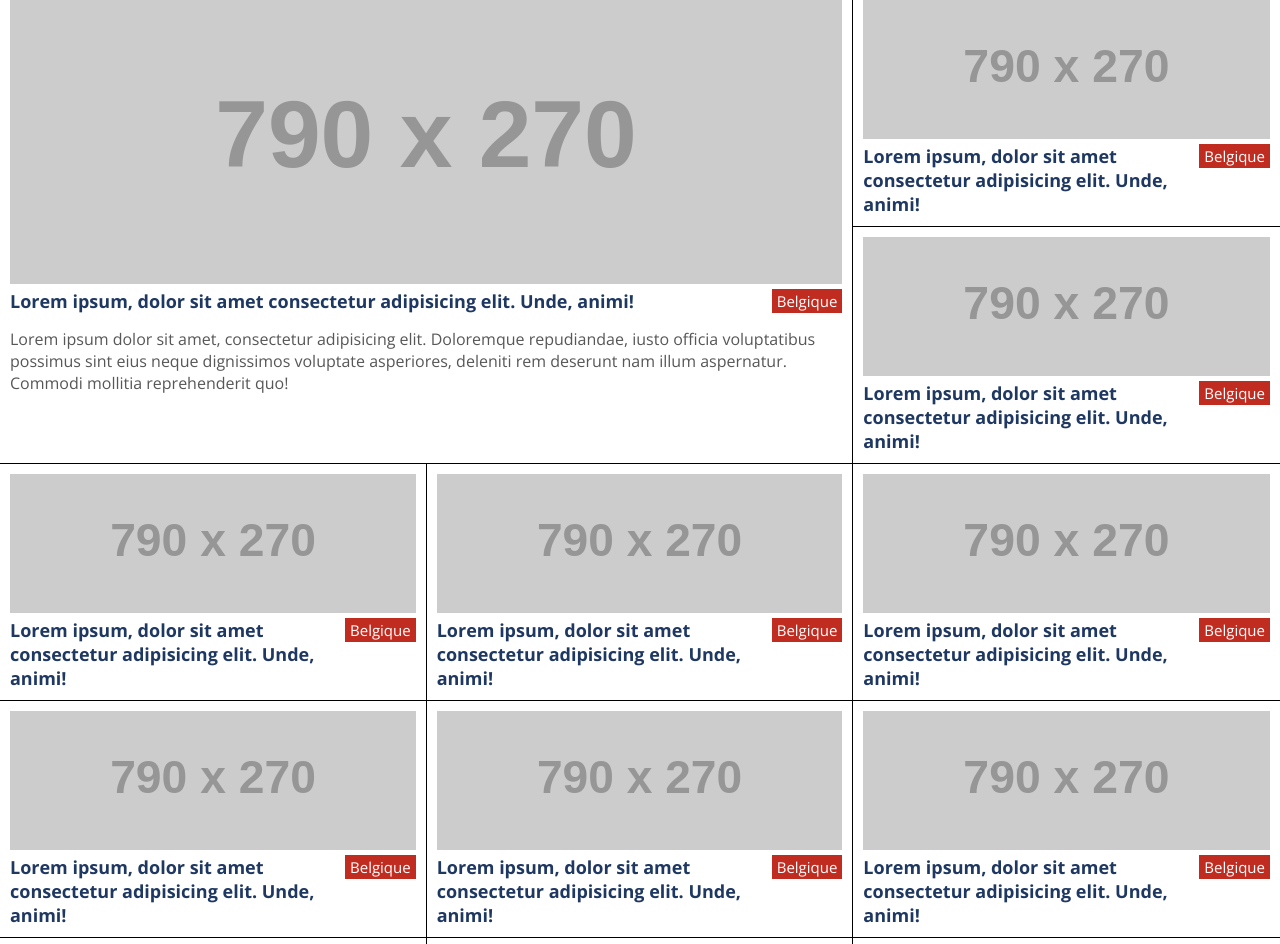
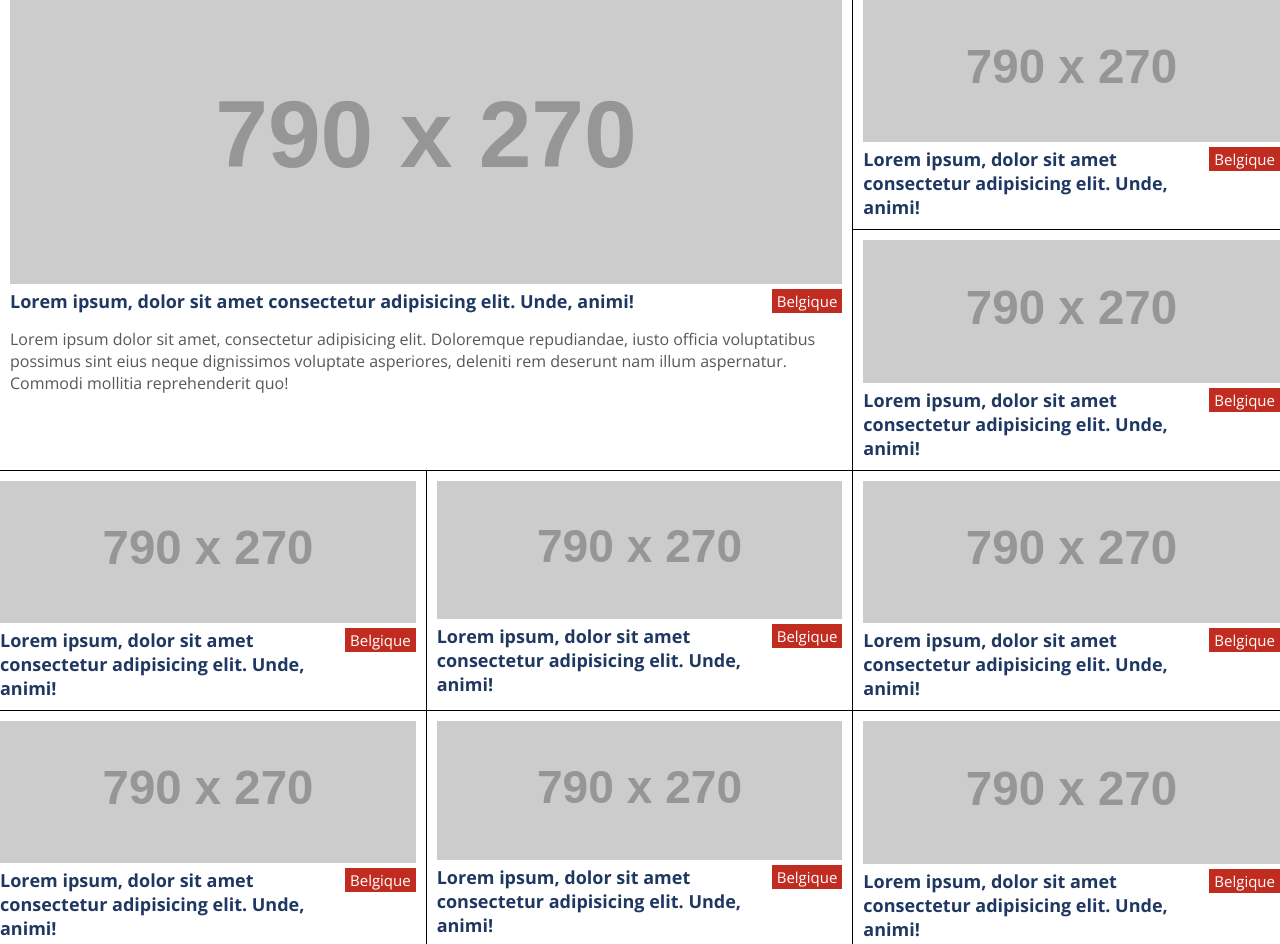
Before and after one commit to HugoWeb23/gestion_news_front, a plain HTML site: page index.html in a window 1280 px wide. Shown: the top 944 px of the page. Drawn offline with nearby package versions, Linux system fonts and the light colour scheme; placeholder pictures from the web are drawn by us.

Commit message:
Correction padding

```diff
--- a/styles/app.css
+++ b/styles/app.css
@@ -34,14 +34,17 @@
 
 .article-preview:nth-child(3n+4) {
     border-left: none;
+    padding-left: 0;
 }
 
 .article-preview:nth-child(2), .article-preview:nth-child(3) {
     border-right: none;
+    padding-right: 0;
 }
 
 .article-preview:nth-child(3n-3) {
     border-right: none;
+    padding-right: 0;
 }
 
 .preview-picture img {
```
